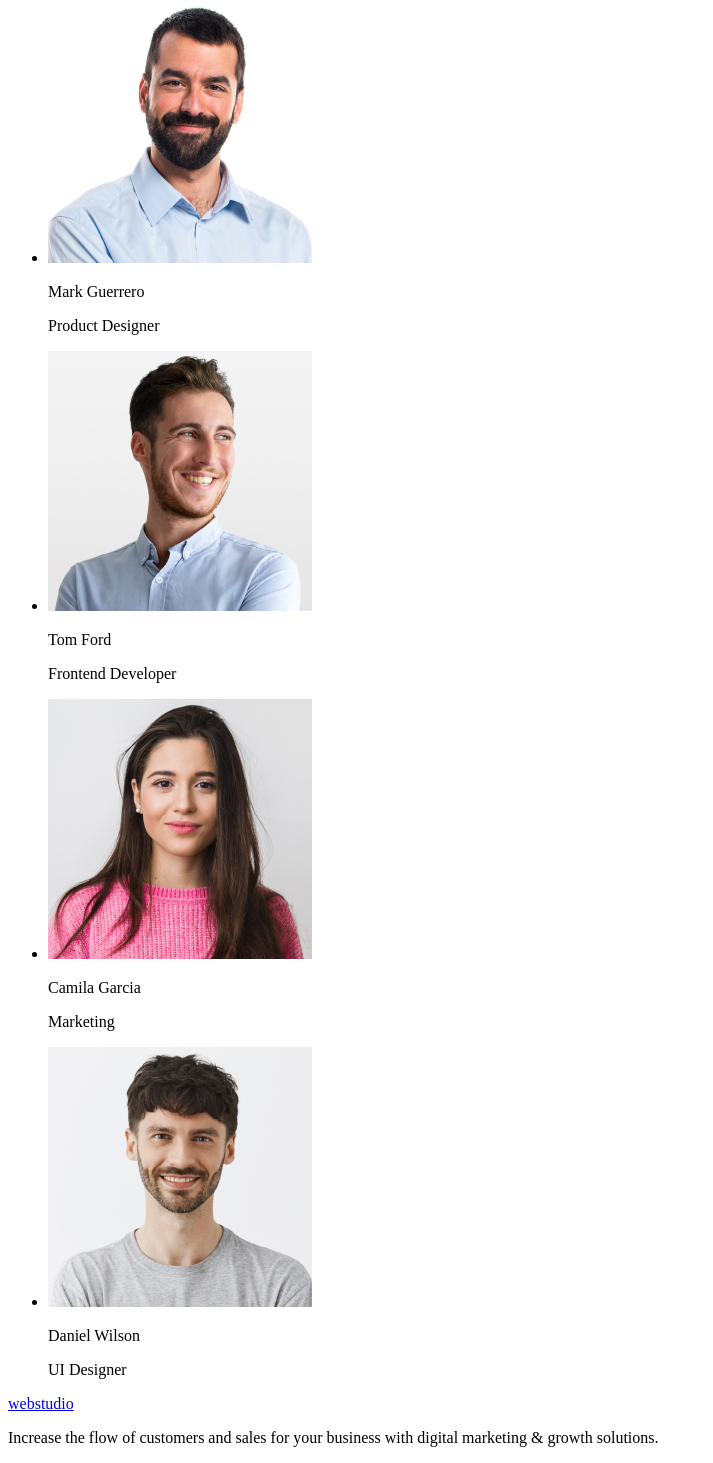
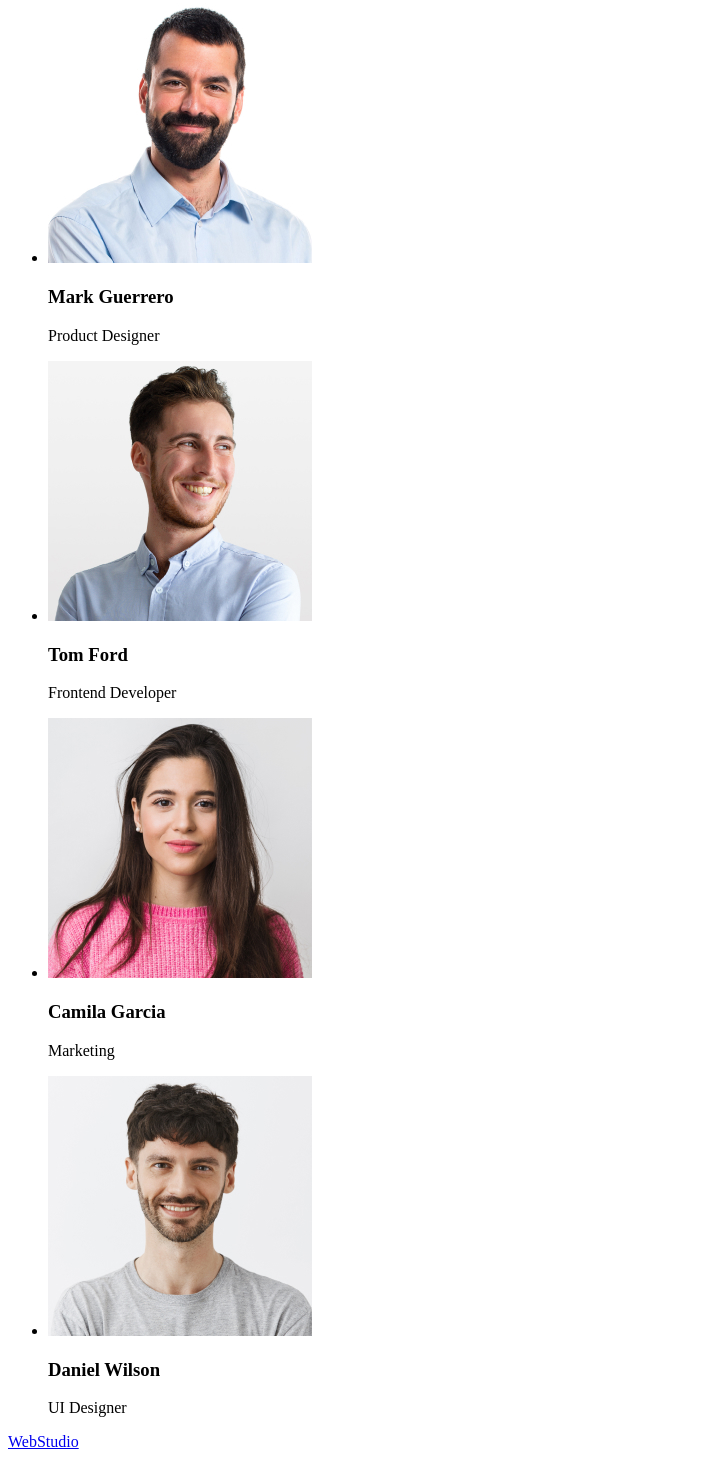
Before and after one commit to insomniapp/goit-markup-hw-01, a plain HTML site: page index.html in a window 1280 px wide. Shown: the part 657-2120 px from the top of the page, without its empty margins (0-713 px from the left). Drawn offline with Linux system fonts and the light colour scheme.

Commit message:
html_fixes_after_autocheck

```diff
--- a/index.html
+++ b/index.html
@@ -11,7 +11,7 @@
     <!-- Header -->
     <header>
         <nav>
-            <a href="./index.html">Webstudio</a>
+            <a href="./index.html">WebStudio</a>
             <ul>
                 <li>
                     <a href="">Studio</a>
@@ -74,22 +74,22 @@
             <ul>
                 <li>
                     <img src="./images/team_photo/photo_1.jpg" alt="Product Designer`s photo" width="264">
-                    <p>Mark Guerrero</p>
+                    <h3>Mark Guerrero</h3>
                     <p>Product Designer</p>
                 </li>
                 <li>
                     <img src="./images/team_photo/photo_2.jpg" alt="Frontend Developer`s photo" width="264">
-                    <p>Tom Ford</p>
+                    <h3>Tom Ford</h3>
                     <p>Frontend Developer</p>
                 </li>
                 <li>
                     <img src="./images/team_photo/photo_3.jpg" alt="Marketing`s photo" width="264">
-                    <p>Camila Garcia</p>
+                    <h3>Camila Garcia</h3>
                     <p>Marketing</p>
                 </li>
                 <li>
                     <img src="./images/team_photo/photo_4.jpg" alt="UI Designer`s photo" width="264">
-                    <p>Daniel Wilson</p>
+                    <h3>Daniel Wilson</h3>
                     <p>UI Designer</p>
                 </li>
             </ul>
@@ -97,10 +97,8 @@
     </main>
     <!-- Footer -->
     <footer>
-        <div>
-            <a href="./index.html">webstudio</a>
+            <a href="./index.html">WebStudio</a>
             <p>Increase the flow of customers and sales for your business with digital marketing & growth solutions.</p>
-        </div>
     </footer>
 </body>
 
```
Also changed, not shown: 1 other file.
